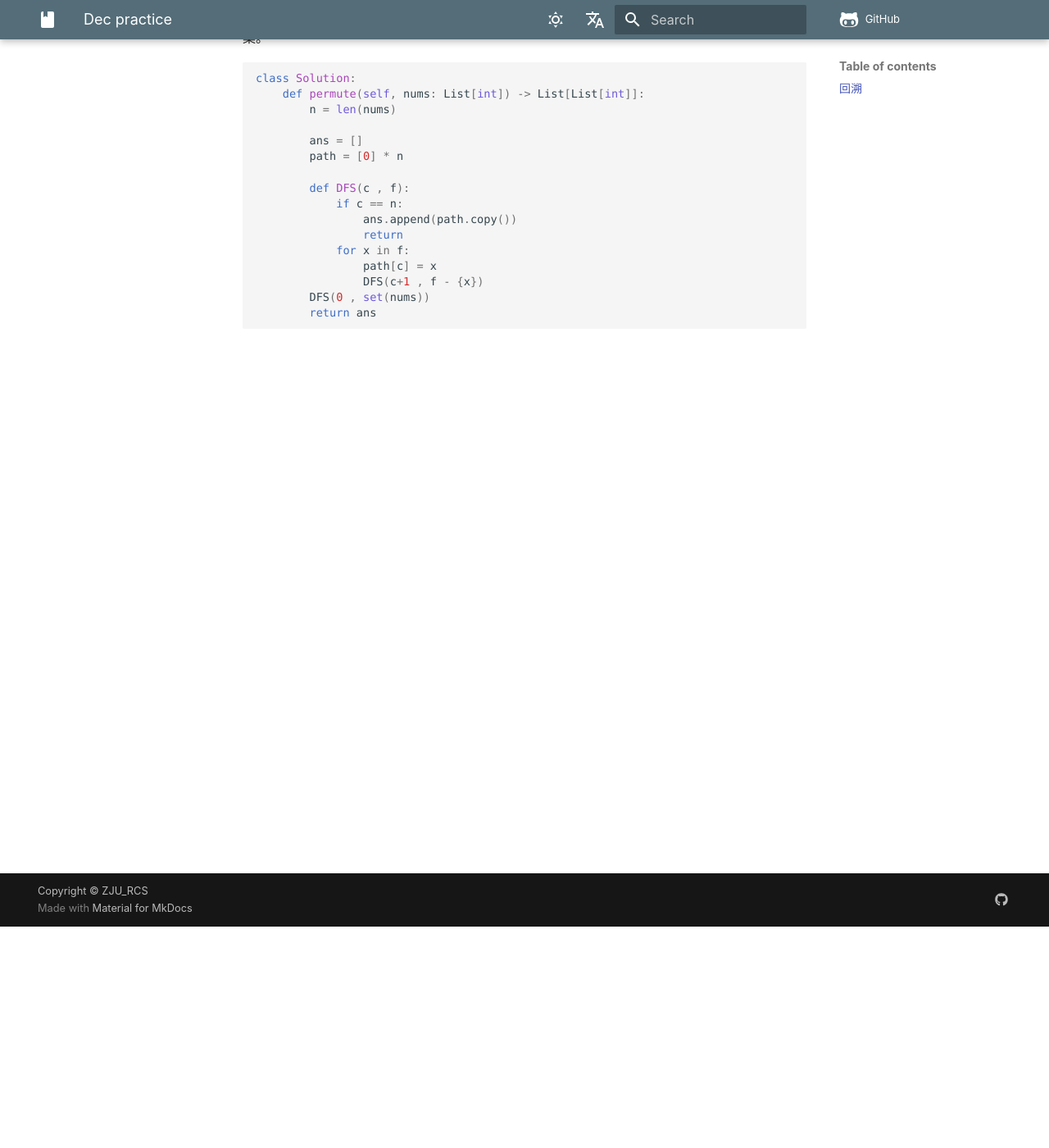
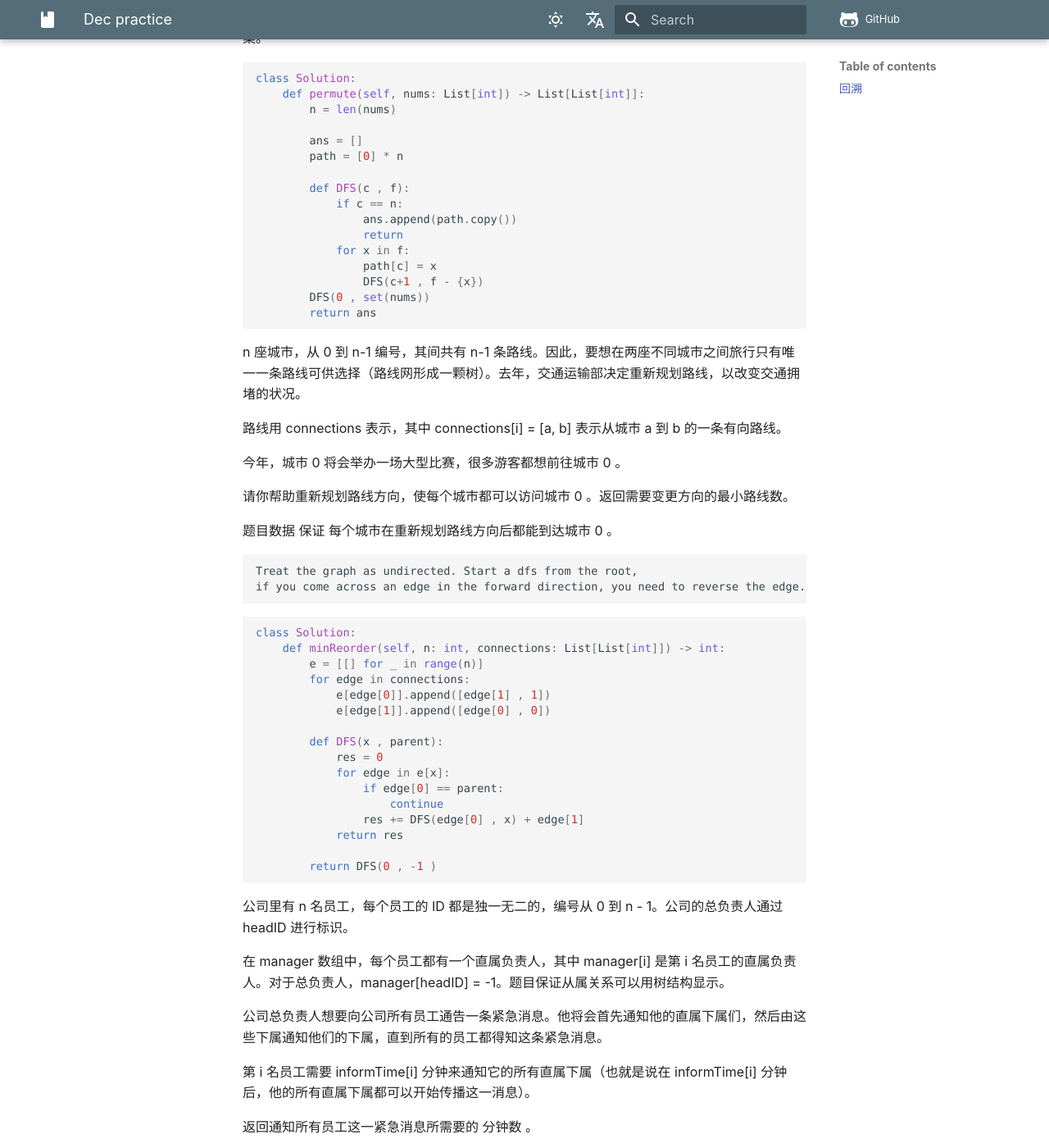
Before and after one commit to zjuer-dm/Notebook, an MkDocs documentation site: the page built from docs/computer/algorithm/Dec_practice.md, in a window 1280 px wide and 1400 px high, scrolled down 270 px. Shown: the whole window at 82% size. Built offline with MkDocs 1.6.1 and Material for MkDocs 9.7.7, drawn with Linux system fonts in a browser that asks for light colours; nearby versions of some CDN libraries; some web fonts are replaced; comment, search, counter and statistics services are not loaded; some of the changed text lies outside the part shown.

Commit message:
2024.12.2

````diff
--- a/docs/computer/algorithm/Dec_practice.md
+++ b/docs/computer/algorithm/Dec_practice.md
@@ -19,3 +19,63 @@ class Solution:
         DFS(0 , set(nums))
         return ans
 ```
+
+n 座城市，从 0 到 n-1 编号，其间共有 n-1 条路线。因此，要想在两座不同城市之间旅行只有唯一一条路线可供选择（路线网形成一颗树）。去年，交通运输部决定重新规划路线，以改变交通拥堵的状况。
+
+路线用 connections 表示，其中 connections[i] = [a, b] 表示从城市 a 到 b 的一条有向路线。
+
+今年，城市 0 将会举办一场大型比赛，很多游客都想前往城市 0 。
+
+请你帮助重新规划路线方向，使每个城市都可以访问城市 0 。返回需要变更方向的最小路线数。
+
+题目数据 保证 每个城市在重新规划路线方向后都能到达城市 0 。
+
+    Treat the graph as undirected. Start a dfs from the root,
+    if you come across an edge in the forward direction, you need to reverse the edge.
+
+```py
+class Solution:
+    def minReorder(self, n: int, connections: List[List[int]]) -> int:
+        e = [[] for _ in range(n)]
+        for edge in connections:
+            e[edge[0]].append([edge[1] , 1])
+            e[edge[1]].append([edge[0] , 0])
+
+        def DFS(x , parent):
+            res = 0
+            for edge in e[x]:
+                if edge[0] == parent:
+                    continue
+                res += DFS(edge[0] , x) + edge[1]
+            return res
+
+        return DFS(0 , -1 )
+```
+
+公司里有 n 名员工，每个员工的 ID 都是独一无二的，编号从 0 到 n - 1。公司的总负责人通过 headID 进行标识。
+
+在 manager 数组中，每个员工都有一个直属负责人，其中 manager[i] 是第 i 名员工的直属负责人。对于总负责人，manager[headID] = -1。题目保证从属关系可以用树结构显示。
+
+公司总负责人想要向公司所有员工通告一条紧急消息。他将会首先通知他的直属下属们，然后由这些下属通知他们的下属，直到所有的员工都得知这条紧急消息。
+
+第 i 名员工需要 informTime[i] 分钟来通知它的所有直属下属（也就是说在 informTime[i] 分钟后，他的所有直属下属都可以开始传播这一消息）。
+
+返回通知所有员工这一紧急消息所需要的 分钟数 。
+
+```py
+class Solution:
+    def numOfMinutes(self, n: int, headID: int, manager: List[int], informTime: List[int]) -> int:
+        g = [[ ] for _ in range(n)]
+        for i , x in enumerate(manager):
+            if x >= 0:
+                g[x].append(i)
+
+        def DFS(m):
+            ans = 0
+            for i in g[m]:
+                ans = max(ans , DFS(i))
+
+            return ans + informTime[m]
+
+        return DFS(headID)
+```
````
Also changed, not shown: docs/computer/algorithm/alg.md (+0 -1 lines).
